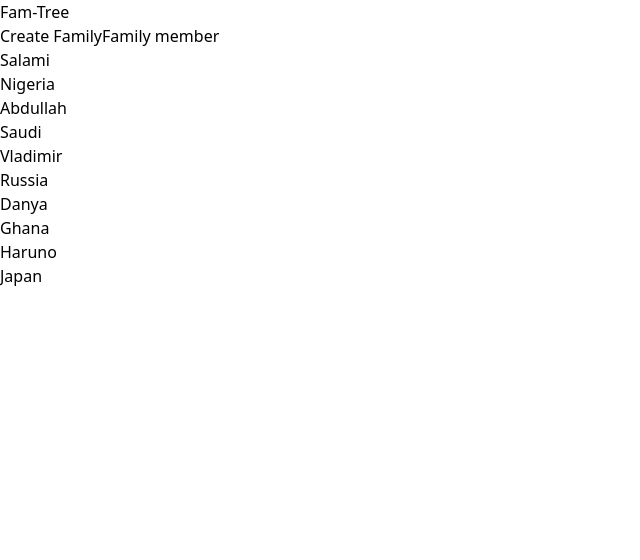
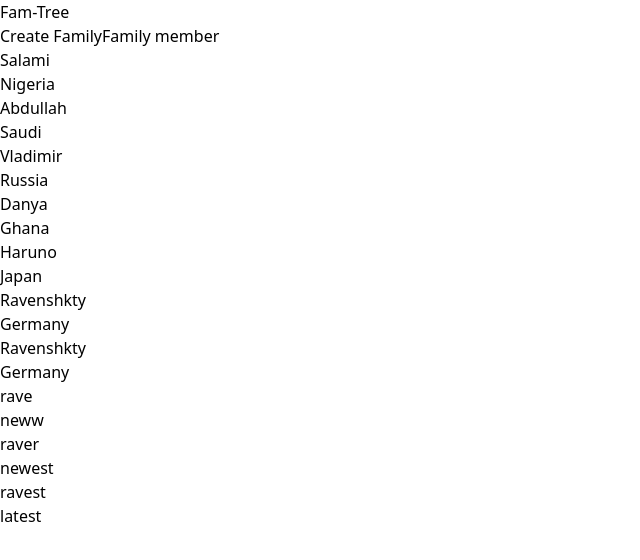
Before and after one commit to Tez-cyber/family-tree, a React (Vite) app: page / in a window 1280 px wide. Shown: the top 560 px of the page, without its empty margins (0-640 px from the left). Built offline with nearby package versions, Linux system fonts and the light colour scheme; data requests are answered from the project's data file.

Commit message:
Create family completed

```diff
--- a/db.json
+++ b/db.json
@@ -29,6 +29,31 @@
       "lastname": "Haruno",
       "origin": "Japan",
       "members": []
+    },
+    {
+      "id": "a842",
+      "lastname": "Ravenshkty",
+      "origin": "Germany"
+    },
+    {
+      "id": "8631",
+      "lastname": "Ravenshkty",
+      "origin": "Germany"
+    },
+    {
+      "id": "6162",
+      "lastname": "rave",
+      "origin": "neww"
+    },
+    {
+      "id": "468e",
+      "lastname": "raver",
+      "origin": "newest"
+    },
+    {
+      "id": "ce4e",
+      "lastname": "ravest",
+      "origin": "latest"
     }
   ]
 }
--- a/src/App.jsx
+++ b/src/App.jsx
@@ -9,13 +9,7 @@ function App() {
   //Family state
   const [families, setFamilies] = useState([])
 
-  useEffect(() => {
-    const getFamilies = async () => {
-      const famServer = await fetchFamilies()
-      setFamilies(famServer)
-    }
-    getFamilies()
-  }, [])
+
 
   //Fetch families from server
   const fetchFamilies = async () => {
@@ -38,11 +32,28 @@ function App() {
     if (registerFamily) setRegisterFamily(!registerFamily)
   }
 
+  useEffect(() => {
+    const getFamilies = async () => {
+      const famServer = await fetchFamilies()
+      setFamilies(famServer)
+    }
+    getFamilies()
+  }, [families])
+
   //Add family name
-  const addFamily = (family) => {
-    const id = Math.floor(Math.random() * 100000) + 'aebghj67'
-    const newFamily = { id, ...family }
-    localStorage.setItem('families', JSON.stringify(setFamilies([...families, newFamily])))
+  const addFamily = async (family) => {
+    // const id = Math.floor(Math.random() * 100000) + 'aebghj67'
+    const res = await fetch('http://localhost:5000/families', {
+      method: "POST",
+      headers: {
+        'Content-type': 'application/json'
+      },
+      body: JSON.stringify(family)
+    })
+
+    const data = res.json()
+    setFamilies([...families, data])
+
 
     console.log(families)
   }
--- a/src/components/Families.jsx
+++ b/src/components/Families.jsx
@@ -4,8 +4,8 @@ const Families = ({families}) => {
   return (
     <div>
       {
-        families.map(fam => (
-          <div className="flex gap-3" key={fam.id}>
+        families.map((fam, i) => (
+          <div className="flex gap-3" key={i}>
             <p>{fam.lastname}</p>
             <p>{fam.origin}</p>
           </div>
```
Lines whose indentation alone changed are shown as unchanged.
